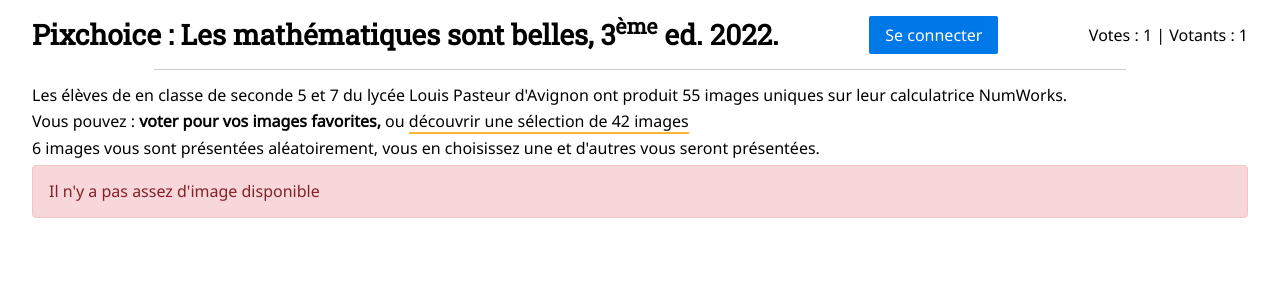
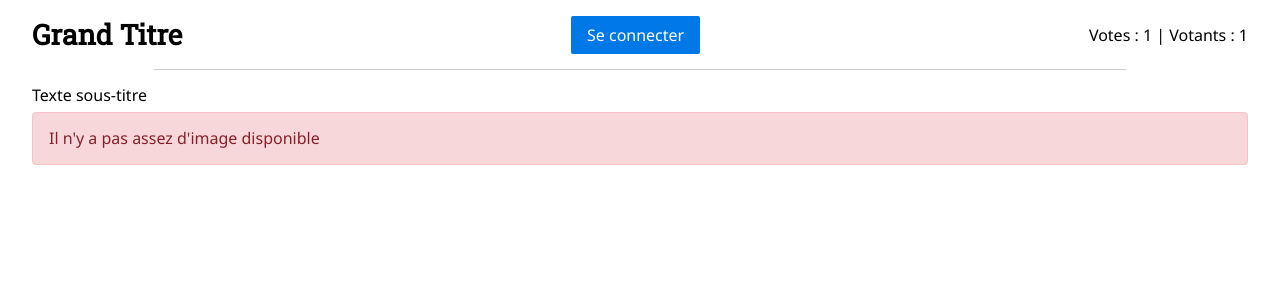
Before and after one commit to R0baiyn/PixChoice_V2, a PHP site: page /index.php in a window 1280 px wide. Shown: the top 300 px of the page. Run offline with PHP 8.4, Linux system fonts and the light colour scheme; data comes from the database, SQL or seed files in the repository; tables that the repository leaves empty hold one stand-in row (values such as "Sample post"); some libraries are stand-ins or nearby versions.

Commit message:
Final Commit

```diff
--- a/header.php
+++ b/header.php
@@ -11,7 +11,7 @@ $people_actuel = $requete -> fetchAll();
 ?>
 
 <header>
-<h1>Pixchoice : Les mathématiques sont belles, 3<sup>ème</sup> ed. 2022.</h1>
+<h1>Grand Titre</h1>
 
 <?php
     if ($affichage_resultats[0][0] || (isset($_SESSION['LOGGED_USER']) && $affichage_resultats_admin[0][0])): ?>
@@ -42,8 +42,6 @@ $people_actuel = $requete -> fetchAll();
 
 <?php if (!isset($postData['connexion']) && !isset($_GET['connexion'])) :?>
 <article>
-    <p>Les élèves de en classe de seconde 5 et 7 du lycée Louis Pasteur d'Avignon ont produit 55 images uniques sur leur calculatrice NumWorks.</p>
-    <p>Vous pouvez : <b>voter pour vos images favorites,</b> ou <a href="https://twitter.com/nsi_xyz/status/1507684348820082690">découvrir une sélection de 42 images</a></p>
-    <p>6 images vous sont présentées aléatoirement, vous en choisissez une et d'autres vous seront présentées.</p>
+    <p>Texte sous-titre</p>
 </article>
 <?php endif; ?>
```
